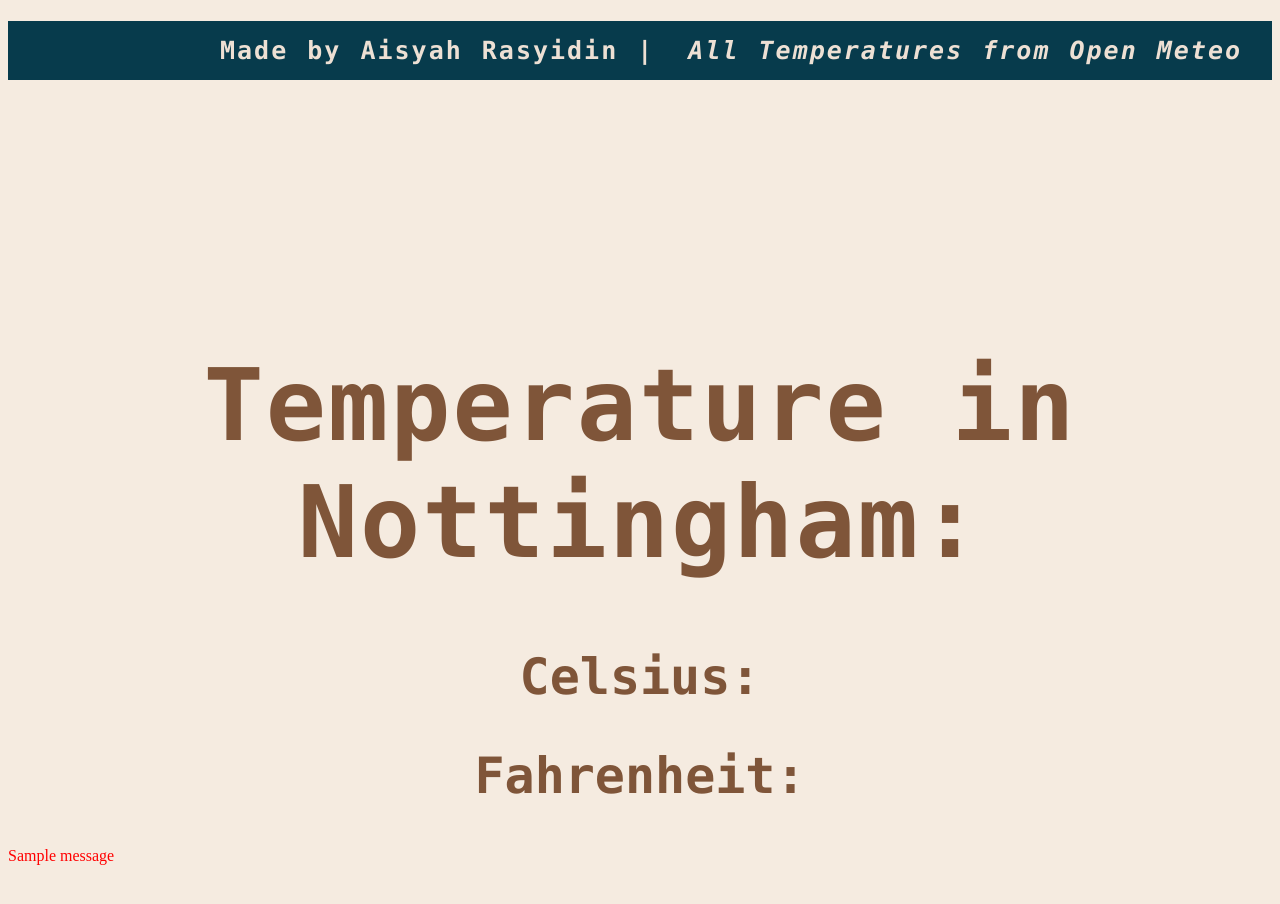
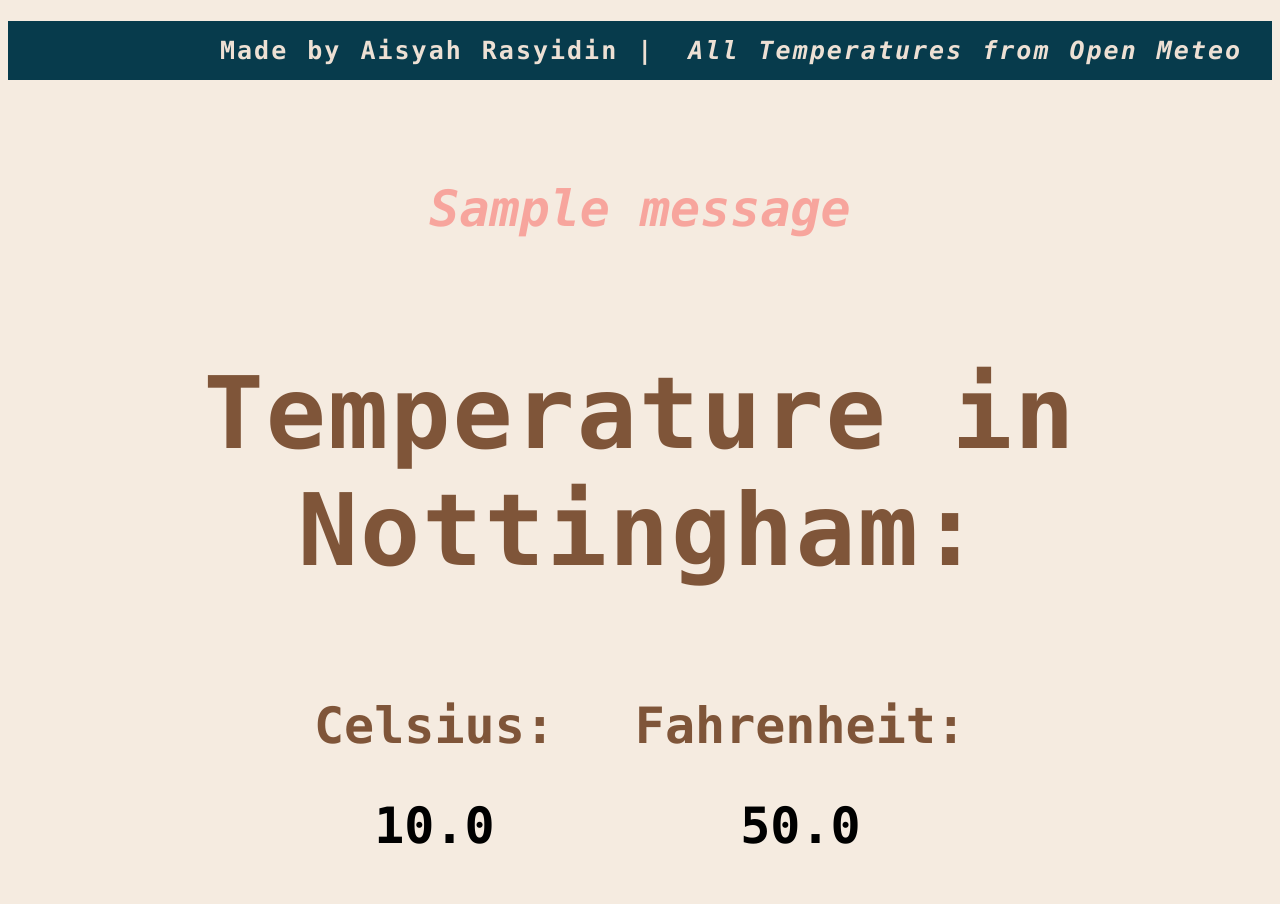
Before and after one commit to AiRa1909/HS-Adv-Comp-Sci-Unit-2-Project-Portfolio, a Flask app: page / in a window 1280 px wide. Before the commit the page ends 865 px from the top, so only its background shows below. Run offline with Flask 3, Linux system fonts and the light colour scheme; one stand-in notice (Sample message) is shown; a database or web service that is not in the repository returns one stand-in record (values such as "Sample title"); data that the repository does not hold is empty.

Commit message:
Final Code (Dec 4)

```diff
--- a/sensor.txt
+++ b/sensor.txt
@@ -1 +1 @@
-4.6
+7.5
--- a/website/__init__.py
+++ b/website/__init__.py
@@ -4,10 +4,8 @@
     app = Flask(__name__)
     app.config['SECRET_KEY'] = 'Aisyah'
 
-    from .views import views
     from .auth import auth
 
-    app.register_blueprint(views, url_prefix='/')
     app.register_blueprint(auth, url_prefix='/')
 
     return app
--- a/website/auth.py
+++ b/website/auth.py
@@ -3,11 +3,13 @@
 
 auth = Blueprint('auth', __name__)
 
-@auth.route("/temperature", methods=["GET"])
+@auth.route("/")
 def temperature():
     c = float(read_temperature())
-    if c > 75:
-        flash("TOO HOTT!!!")
+    if 25 < c and 28 > c:
+        flash("WARNING! Heatwave Temperatures Reached")
+    elif c > 40:
+        flash("WARNING! Highest Heatwave Temperatures Reached!")
     else:
         pass
 
--- a/website/sensor.txt
+++ /dev/null
@@ -1 +0,0 @@
-4.3
--- a/website/static/main.css
+++ b/website/static/main.css
@@ -1,3 +1,9 @@
+@keyframes flash {
+    0% { opacity: 1; }
+    50% { opacity: 0; }
+    100% { opacity: 1; }
+}
+
 body {
     background: #f5ebe0;
 }
@@ -16,12 +22,23 @@
     text-align: center;
 }
 
+.celsius, .fahrenheit {
+    font-family: "Lucida Console", monospace;
+    font-size: 50px;
+    color: #7f5539;
+    text-align: center;
+}
+
+
 #credits {
     font-style: italic;
 }
 
-#actual_temps: {
+#actual_temps {
+    justify-content: center;
+    align-items: center;
     display: flex;
+    gap: 80px;
 }
 
 #title {
@@ -31,7 +48,7 @@
     color: #7f5539;
     letter-spacing: 2px;
     word-spacing: 2px;
-    padding-top: 200px;
+    padding-top: 50px;
 }
 
 .banner {
@@ -47,8 +64,11 @@
 
 #warning {
     color: red;
+    padding-top: 50px;
+    text-align: center;
+    font-family: "Lucida Console", monospace;
+    font-size: 50px;
+    font-weight: bold;
+    font-style: italic;
+    animation: flash 1s infinite;
 }
-
-#actual temps {
-    color: red;
-}
--- a/website/templates/base.html
+++ b/website/templates/base.html
@@ -11,6 +11,13 @@
 <div>
     <h2 class="banner">Made by Aisyah Rasyidin | <span class="banner" id="credits">All Temperatures from Open Meteo</span></h2>
 </div>
+{% with messages = get_flashed_messages() %}
+  {% if messages %}
+    {% for m in messages %}
+      <p id="warning">{{ m }}</p>
+    {% endfor %}
+  {% endif %}
+{% endwith %}
 <h1 id="title">Temperature in Nottingham:</h1>
 <div id="actual_temps">
     <div id="celsius">
@@ -22,13 +29,6 @@
         <h2 class="temps">{{ f }}</h2>
     </div>
 </div>
-{% with messages = get_flashed_messages() %}
-  {% if messages %}
-    {% for m in messages %}
-      <p id="warning">{{ m }}</p>
-    {% endfor %}
-  {% endif %}
-{% endwith %}
 </body>
 
 </html>
--- a/website/templates/page.html
+++ /dev/null
@@ -1,2 +0,0 @@
-{% extends 'base.html' %}
-{% block text %}TempRead{% endblock %}
--- a/website/views.py
+++ /dev/null
@@ -1,7 +0,0 @@
-from flask import Blueprint, render_template
-
-views = Blueprint('views', __name__)
-
-@views.route('/')
-def page():
-    return render_template('base.html')
```
